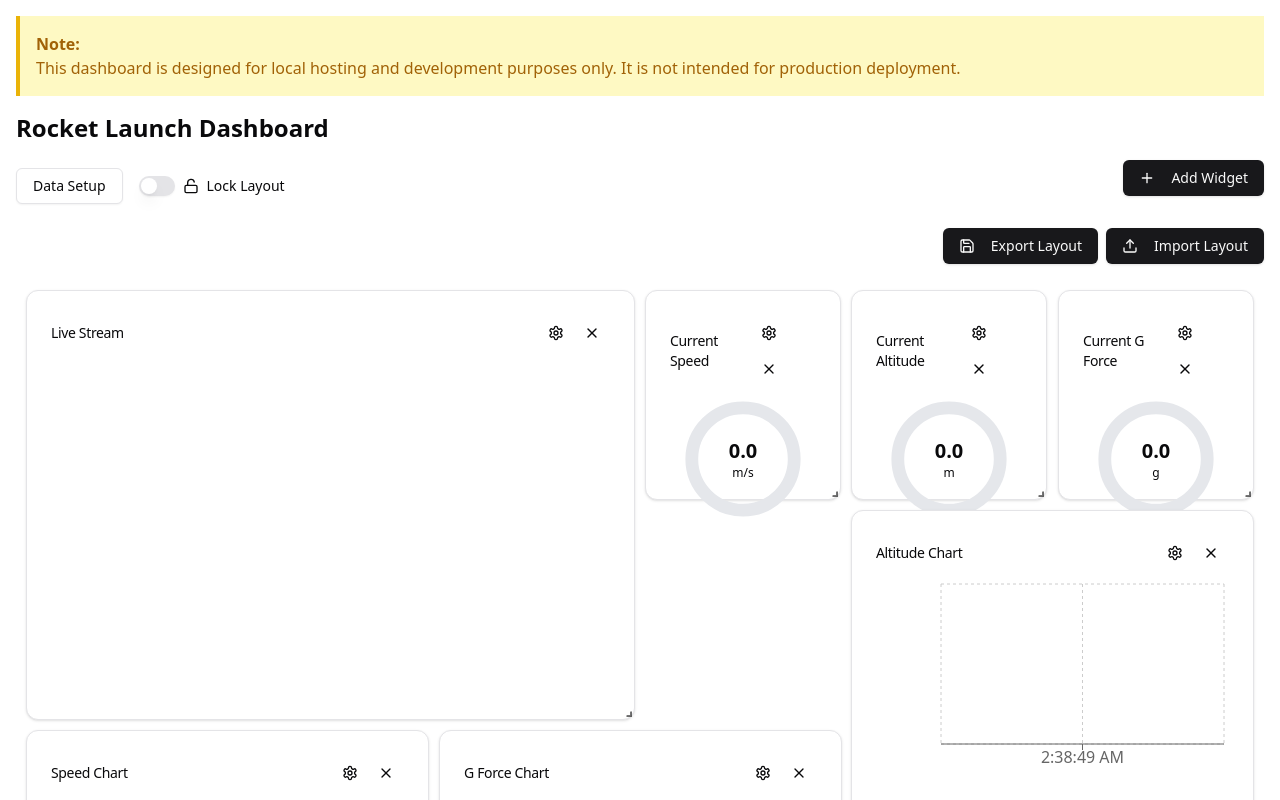
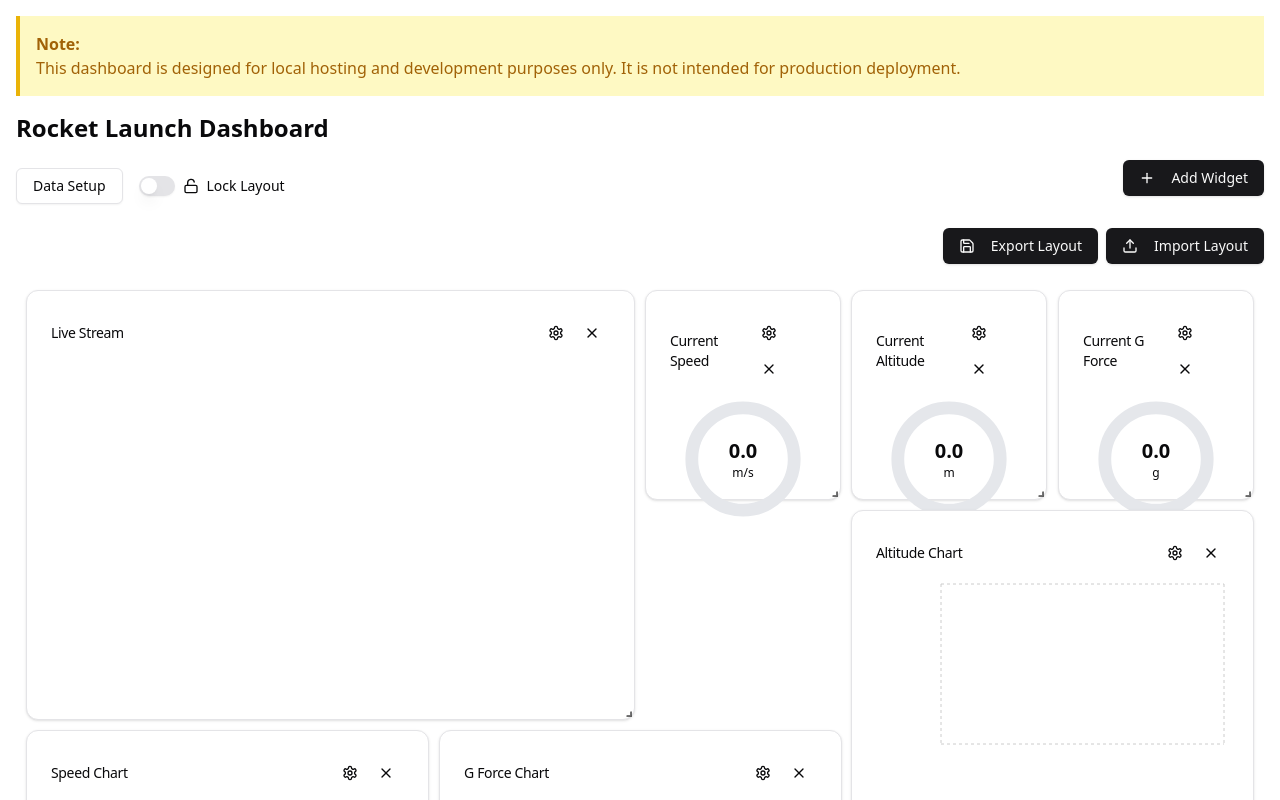
Before and after one commit to danielkorkin/rocket-dashboard, a Next.js app: page / in a window 1280 px wide. Shown: the top 800 px of the page. Built offline with nearby package versions, Linux system fonts and the light colour scheme.

Commit message:
chart fix

```diff
--- a/src/components/DataProvider.tsx
+++ b/src/components/DataProvider.tsx
@@ -31,11 +31,14 @@ export const DataProvider: React.FC<DataProviderProps> = ({
 
 	const updateData = useCallback((dataKey: string, receivedData: any) => {
 		if (mounted.current) {
-			setData((prev) => ({
-				...prev,
-				[dataKey]: receivedData[dataKey], // Use the specific key from received data
-			}));
-			console.log("Updated data:", dataKey, receivedData[dataKey]); // Debug log
+			setData((prev) => {
+				const newData = {
+					...prev,
+					[dataKey]: receivedData[dataKey],
+				};
+				console.log("Updated data state:", newData); // Debug log
+				return newData;
+			});
 		}
 	}, []);
 
--- a/src/components/widgets/ChartWidget.tsx
+++ b/src/components/widgets/ChartWidget.tsx
@@ -1,6 +1,6 @@
 "use client";
 
-import React, { useState, useEffect } from "react";
+import React, { useState, useEffect, useCallback } from "react";
 import {
 	LineChart,
 	Line,
@@ -18,19 +18,29 @@ interface ChartWidgetProps {
 }
 
 const ChartWidget: React.FC<ChartWidgetProps> = ({ dataKey, unit = "" }) => {
-	const [chartData, setChartData] = useState([]);
-	const currentData = useData();
+	const [chartData, setChartData] = useState<Array<any>>([]);
+	const { data } = useData();
+
+	const updateChartData = useCallback(() => {
+		const value = data[dataKey];
+		if (typeof value !== "undefined") {
+			setChartData((prev) => {
+				const newData = [
+					...prev,
+					{
+						time: new Date().getTime(),
+						[dataKey]: value,
+					},
+				];
+				// Keep last 30 data points
+				return newData.slice(-30);
+			});
+		}
+	}, [data, dataKey]);
 
 	useEffect(() => {
-		setChartData((prevData) => {
-			const newData = [
-				...prevData,
-				{ time: new Date().getTime(), [dataKey]: currentData[dataKey] },
-			];
-			if (newData.length > 20) newData.shift();
-			return newData;
-		});
-	}, [currentData, dataKey]);
+		updateChartData();
+	}, [data[dataKey]]); // Only update when the specific dataKey value changes
 
 	return (
 		<ResponsiveContainer width="100%" height={200}>
@@ -43,6 +53,7 @@ const ChartWidget: React.FC<ChartWidgetProps> = ({ dataKey, unit = "" }) => {
 					}
 				/>
 				<YAxis
+					domain={["auto", "auto"]}
 					label={{ value: unit, angle: -90, position: "insideLeft" }}
 				/>
 				<Tooltip
@@ -51,7 +62,13 @@ const ChartWidget: React.FC<ChartWidgetProps> = ({ dataKey, unit = "" }) => {
 					}
 					formatter={(value) => [`${value} ${unit}`, dataKey]}
 				/>
-				<Line type="monotone" dataKey={dataKey} stroke="#8884d8" />
+				<Line
+					type="monotone"
+					dataKey={dataKey}
+					stroke="#8884d8"
+					dot={false}
+					isAnimationActive={false}
+				/>
 			</LineChart>
 		</ResponsiveContainer>
 	);
```
